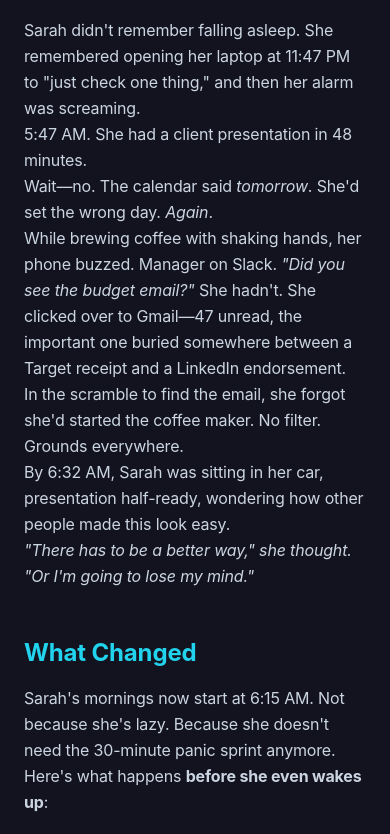
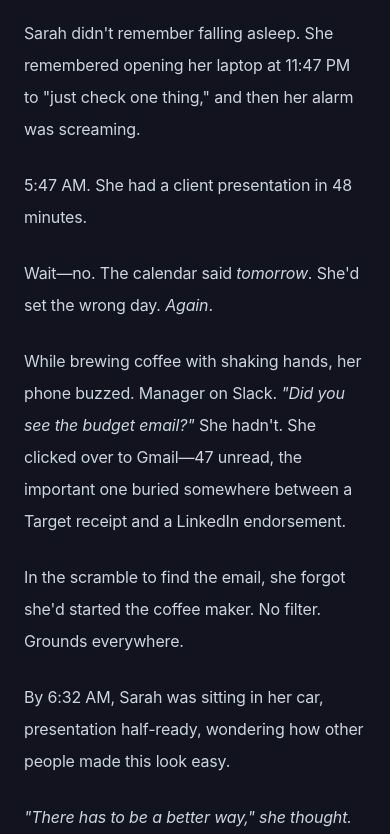
Before and after one commit to agenticaihome/ebook-frontend, a React (Create React App) app: page /part1 in a window 390 px wide. Shown: the part 2370-3204 px from the top of the page. Built offline with nearby package versions, Linux system fonts and the light colour scheme.

Commit message:
UX Polish: Improved mobile readability in Part 1

```diff
--- a/src/pages/Part1.jsx
+++ b/src/pages/Part1.jsx
@@ -149,30 +149,30 @@ const Part1 = () => {
                             <p className="text-xl text-slate-400 italic mb-8">(And Why Your Current Tools Are Just Expensive Notepads)</p>
 
                             <h3 className="text-2xl font-bold text-cyan-400 mt-8 mb-4">The Morning Sarah Broke</h3>
-                            <p className="text-slate-300 leading-relaxed">
+                            <p className="text-slate-300 leading-loose md:leading-relaxed mb-6">
                                 Sarah didn't remember falling asleep. She remembered opening her laptop at 11:47 PM to "just check one thing," and then her alarm was screaming.
                             </p>
-                            <p className="text-slate-300 leading-relaxed">
+                            <p className="text-slate-300 leading-loose md:leading-relaxed mb-6">
                                 5:47 AM. She had a client presentation in 48 minutes.
                             </p>
-                            <p className="text-slate-300 leading-relaxed">
+                            <p className="text-slate-300 leading-loose md:leading-relaxed mb-6">
                                 Wait—no. The calendar said <em>tomorrow</em>. She'd set the wrong day. <em>Again</em>.
                             </p>
-                            <p className="text-slate-300 leading-relaxed">
+                            <p className="text-slate-300 leading-loose md:leading-relaxed mb-6">
                                 While brewing coffee with shaking hands, her phone buzzed. Manager on Slack. <em>"Did you see the budget email?"</em> She hadn't. She clicked over to Gmail—47 unread, the important one buried somewhere between a Target receipt and a LinkedIn endorsement.
                             </p>
-                            <p className="text-slate-300 leading-relaxed">
+                            <p className="text-slate-300 leading-loose md:leading-relaxed mb-6">
                                 In the scramble to find the email, she forgot she'd started the coffee maker. No filter. Grounds everywhere.
                             </p>
-                            <p className="text-slate-300 leading-relaxed">
+                            <p className="text-slate-300 leading-loose md:leading-relaxed mb-6">
                                 By 6:32 AM, Sarah was sitting in her car, presentation half-ready, wondering how other people made this look easy.
                             </p>
-                            <p className="text-slate-300 leading-relaxed italic">
+                            <p className="text-slate-300 leading-loose md:leading-relaxed italic mb-8">
                                 "There has to be a better way," she thought. "Or I'm going to lose my mind."
                             </p>
 
                             <h3 className="text-2xl font-bold text-cyan-400 mt-12 mb-4">What Changed</h3>
-                            <p className="text-slate-300 leading-relaxed">
+                            <p className="text-slate-300 leading-loose md:leading-relaxed mb-6">
                                 Sarah's mornings now start at 6:15 AM. Not because she's lazy. Because she doesn't need the 30-minute panic sprint anymore.
                             </p>
                             <p className="text-slate-300 leading-relaxed mb-4">
@@ -222,10 +222,10 @@ const Part1 = () => {
                             </Suspense>
 
                             <h3 className="text-2xl font-bold text-cyan-400 mt-12 mb-4">Chatbot vs. Agent: The Line That Changes Everything</h3>
-                            <p className="text-slate-300 leading-relaxed mb-4">
+                            <p className="text-slate-300 leading-loose md:leading-relaxed mb-6">
                                 Let me be direct: <strong>This is the most important concept in this entire book.</strong>
                             </p>
-                            <p className="text-slate-300 leading-relaxed mb-6">
+                            <p className="text-slate-300 leading-loose md:leading-relaxed mb-8">
                                 If you understand this distinction, the next 14 chapters will feel like a toolkit. If you don't, they'll feel like random "tips."
                             </p>
 
@@ -244,7 +244,7 @@ const Part1 = () => {
                             </div>
 
                             <h3 className="text-2xl font-bold text-cyan-400 mt-12 mb-4">The Mental Load Problem</h3>
-                            <p className="text-slate-300 leading-relaxed">
+                            <p className="text-slate-300 leading-loose md:leading-relaxed mb-6">
                                 Modern life requires managing an overwhelming amount of information. This "mental load" is exhausting. Not because individual tasks are hard, but because <strong>tracking everything is cognitively draining</strong>.
                             </p>
 
```
